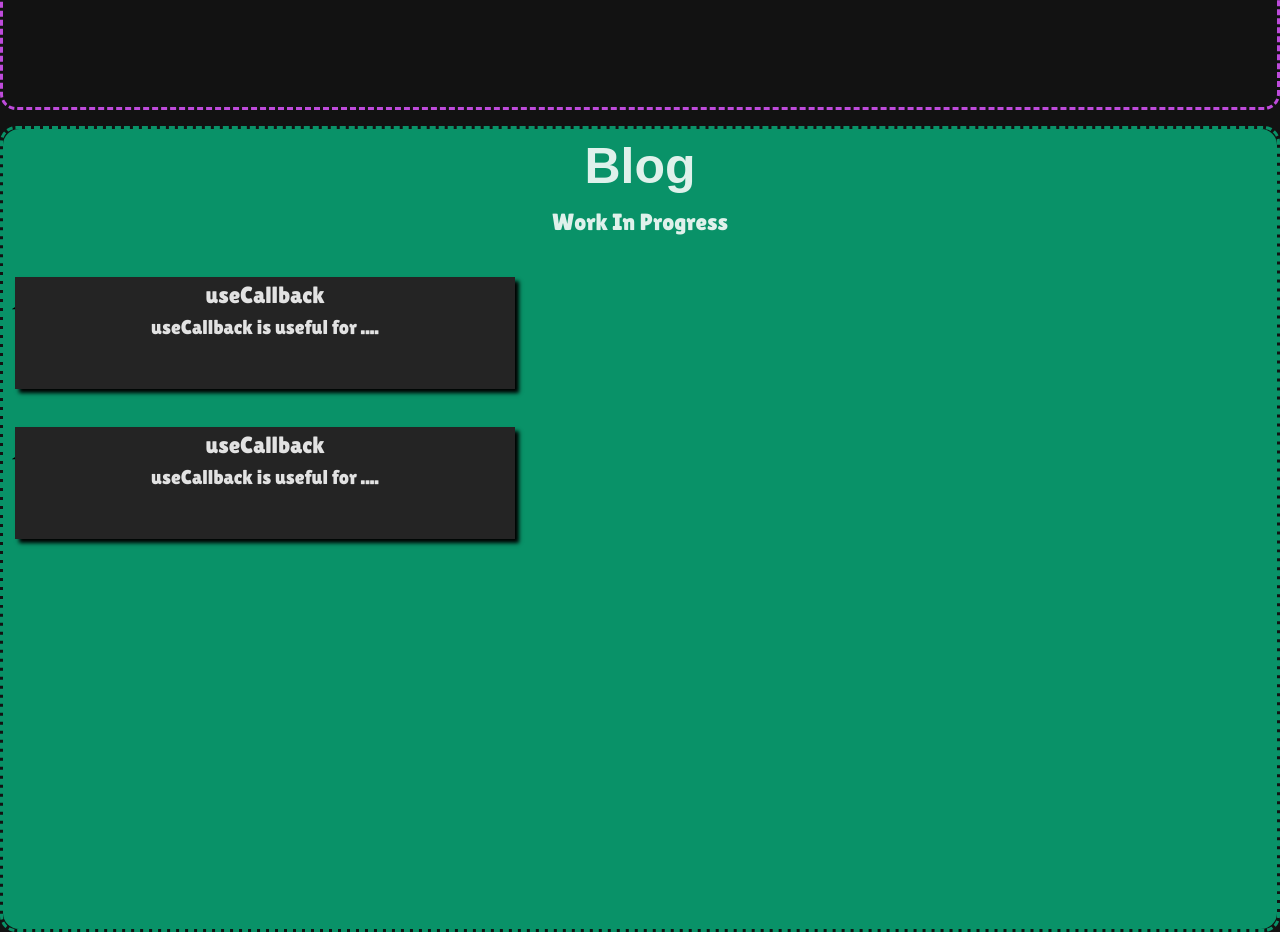
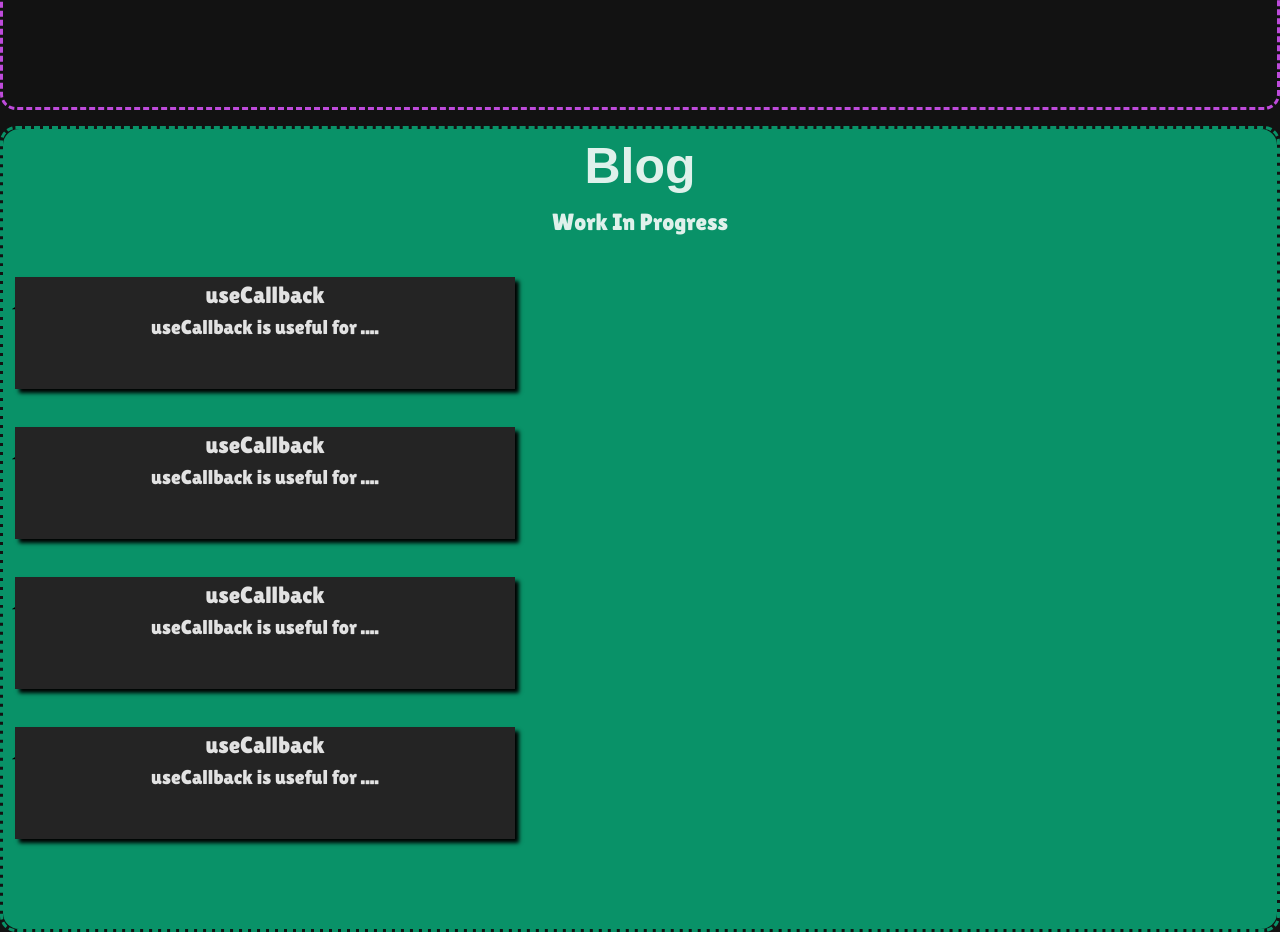
Before and after one commit to CClotho/my-portfolio, a React (Vite) app: page / in a window 1280 px wide. Shown: the part 3140-4072 px from the top of the page. Built offline with nearby package versions, Linux system fonts and the light colour scheme; a web font is replaced by a local one.

Commit message:
(added): active article in post list component

```diff
--- a/src/components/Card.tsx
+++ b/src/components/Card.tsx
@@ -2,25 +2,25 @@ export interface CardProp {
     id: number,
     title: string,
     description: string,
+    setPost: React.Dispatch<React.SetStateAction<number>> | null;
 
 }
 
 
-const Card = function({id, title, description}: CardProps):React.JSX.Element {
+const Card = function({id, title, description, setPost}: CardProps):React.JSX.Element {
 
 
     return (
 
-        <div className="drawer-wrapper">
-            <div className="drawer">
+        <div className="drawer-wrapper" onClick={() => setPost({id, title, description})}>
+          <div className="drawer">
           <div className="drawer-inside"></div>
              <article className="card"key={id}>
 
-            <h3 className="card-title">{title}</h3>
-            <p className="card-text">{description}</p>
+                <h3 className="card-title">{title}</h3>
+                <p className="card-text">{description}</p>
 
-        </article>
-
+             </article>
         </div>
         </div>
 
--- a/src/components/PostList.tsx
+++ b/src/components/PostList.tsx
@@ -1,17 +1,29 @@
 
 import Card from "./Card";
-import Drawer from "./Drawer";
+import{ CardProp } from "../components/Card";
+import { useState } from "react";
 
-const PostList = function({id, title, description}: CardProps):React.JSX.Element {
-
+const PostList = function():React.JSX.Element {
+    //{id:1, title: "useCallback", description: "useCallback is useful for...", setPost: null}
+    const [post, setPost] = useState<CardProp | null>();
 
     return (
         <section className="posts">
 
+           {/* Map this later and past post setter*/}
+           <section className="posts-wrapper">
+                <Card id={5}title="useCallback" description="useCallback is useful for ...." setPost={setPost}/>
+                <Card id={6}title="useCallback" description="useCallback is useful for ...."/>
+                <Card id={7}title="useCallback" description="useCallback is useful for ...."/>
+                <Card id={8}title="useCallback" description="useCallback is useful for ...."/>
 
-            <Card id={5}title="useCallback" description="useCallback is useful for ...."/>
-            <Card id={6}title="useCallback" description="useCallback is useful for ...."/>
+           </section>
 
+             {post &&
+             (<article className="active-article" key={post.id}>
+                <h3 className="card-title">{post.title}</h3>
+                <p className="card-text">{post.description}</p>
+             </article>) }
         </section>
 
 
--- a/src/pages/Blog.tsx
+++ b/src/pages/Blog.tsx
@@ -1,11 +1,11 @@
 import useSoloObserver from "../components/hooks/useSoloObserver";
-import { useState } from "react";
-import Card, { CardProp } from "../components/Card";
+
+
 import PostList from "../components/PostList";
 
 const Blog = function (): React.JSX.Element {
     const {ref, visible} = useSoloObserver();
-    const [post, setPost] = useState<CardProp | null>(null);
+
     return (
 
             <section id="blog-section" ref={ref}  className={`${visible ? 'show-section' : ''}`}>
@@ -16,6 +16,8 @@ const Blog = function (): React.JSX.Element {
                      <PostList/>
                     </div>
 
+
+
             </section>
 
     )
--- a/src/styles/components/card.scss
+++ b/src/styles/components/card.scss
@@ -15,10 +15,17 @@
     @media screen and (max-width: 768px) {
        max-width: 250px;
        height: 100px;
- }
+    }
 }
 .drawer-wrapper {
     display: flex;
+    cursor: pointer;
+
+    @media screen and (max-width: 768px) {
+        justify-content: center;
+     }
+
+
 }
 
 .drawer {
@@ -31,6 +38,7 @@
 
     }
 }
+
 
 .drawer-inside {
     position: relative;
--- a/src/styles/components/posts.scss
+++ b/src/styles/components/posts.scss
@@ -1,14 +1,27 @@
 
 .posts {
     display: flex;
-    flex-direction: column;
+     flex:1;
+
+
+   @media screen and (max-width: 768px) {
+      flex-direction: column;
+   }
+
+
+
 }
 
-.posts :nth-child(1) {
-   // z-index: 7;
+
+
+
+.active-article {
+   flex: 1; // occupy larger space/ remaining space in the flex-parent
+   overflow-y: scroll;
+   display: flex;
+   flex-direction: column;
+
+   @media screen and (max-width: 768px) {
+
+   }
 }
-
-.posts :nth-child(2) {
-
-   // z-index: 6;
-}
--- a/src/styles/pages/blog.scss
+++ b/src/styles/pages/blog.scss
@@ -11,6 +11,7 @@
 
 .blog-posts {
     flex:1;
+    min-height: 100vh;
     border-radius: 16px;
     background-color: colors.$blog-bg;
     visibility: hidden;
```
